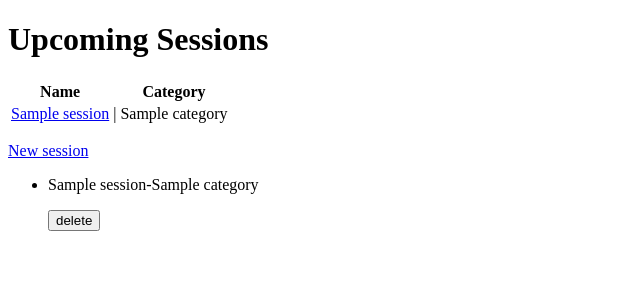
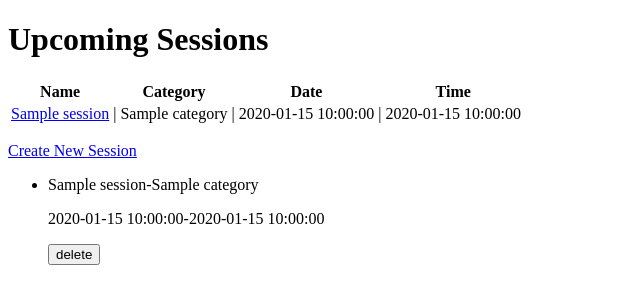
Before and after one commit to nls20/Gym_App_Project, a Flask app: page /sessions in a window 1280 px wide. Shown: the part 70-374 px from the top of the page, without its empty margins (0-640 px from the left). Run offline with Flask 2, Linux system fonts and the light colour scheme; a database or web service that is not in the repository returns one stand-in record (values such as "Sample title"); some libraries are stand-ins or nearby versions.

Commit message:
Added date and time to Sessions

```diff
--- a/console.py
+++ b/console.py
@@ -21,13 +21,13 @@ member_repository.save(member2)
 member3 = Member('Louise Henderson')
 member_repository.save(member3)
 
-session1 = Session('Lower Body', 'Strength')
+session1 = Session('Lower Body', 'Strength', '2021-12-21', '06:00:00')
 session_repository.save(session1)
 
-session2 = Session('Upper Body', 'Strength')
+session2 = Session('Upper Body', 'Strength', '2021-12-21', '06:00:00')
 session_repository.save(session2)
 
-session3 = Session('30 minute HIIT workout', '')
+# session3 = Session('30 minute HIIT workout', 2021-12-21)
 
 booking1 = Booking(member1, session1, 'I have a sore leg')
 booking_repository.save(booking1)
--- a/controllers/session_controller.py
+++ b/controllers/session_controller.py
@@ -25,7 +25,9 @@ def new_session():
 def create_session():
     name = request.form['name']
     category = request.form['category']
-    session = Session(name, category)
+    date = request.form['date']
+    time = request.form['time']
+    session = Session(name, category, date, time)
     session_repository.save(session)
     return redirect("/sessions")
 
--- a/db/gym.sql
+++ b/db/gym.sql
@@ -11,7 +11,9 @@ CREATE TABLE members (
 CREATE TABLE sessions (
     id SERIAL PRIMARY KEY,
     name VARCHAR(255),
-    category VARCHAR(255)
+    category VARCHAR(255),
+    date DATE,
+    time TIME
 );
 
 CREATE TABLE bookings (
--- a/models/session.py
+++ b/models/session.py
@@ -1,6 +1,8 @@
 class Session:
 
-    def __init__(self, name, category, id=None):
+    def __init__(self, name, category, date, time, id=None):
         self.name = name
         self.category = category
+        self.date = date
+        self.time = time
         self.id = id
--- a/repositories/member_repository.py
+++ b/repositories/member_repository.py
@@ -41,7 +41,7 @@ def sessions(member):
     results = run_sql(sql, values)
 
     for row in results:
-        session = Session(row['name'], row['category'], row['id'])
+        session = Session(row['name'], row['category'], row['date'], row['time'], row['id'])
         sessions.append(session)
 
     return sessions
--- a/repositories/session_repository.py
+++ b/repositories/session_repository.py
@@ -3,8 +3,8 @@ from models.session import Session
 from models.member import Member
 
 def save(session):
-    sql = "INSERT INTO sessions(name, category) VALUES ( %s, %s ) RETURNING id"
-    values = [session.name, session.category]
+    sql = "INSERT INTO sessions(name, category, date, time) VALUES ( %s, %s, %s, %s ) RETURNING id"
+    values = [session.name, session.category, session.date, session.time]
     results = run_sql(sql, values)
     session.id = results[0]['id']
     return session
@@ -16,7 +16,7 @@ def select_all():
     results = run_sql(sql)
 
     for row in results:
-        session = Session(row['name'], row['category'], row['id'])
+        session = Session(row['name'], row['category'], row['date'], row['time'], row['id'])
         sessions.append(session)
     return sessions
 
@@ -27,7 +27,7 @@ def select(id):
     result = run_sql(sql, values)[0]
 
     if result is not None:
-        session = Session(result['name'], result['category'], result['id'])
+        session = Session(result['name'], result['category'], result['date'], result['category'], result['id'])
     return session
 
 def delete_all():
--- a/templates/base.html
+++ b/templates/base.html
@@ -18,9 +18,6 @@
             <li>
                 <a href="/bookings">Bookings</a>
             </li>
-            <!-- <li>
-                <a href="/bookings/new">New Bookings</a>
-            </li> -->
         </ul>
     </nav>
     {% block content %}
--- a/templates/members/index.html
+++ b/templates/members/index.html
@@ -15,7 +15,7 @@
 </table>
 <table>
     <p>
-        <a href="/members/new">New Member</a>
+        <a href="/members/new">Add New Member</a>
     </p>
 
     <ul>
--- a/templates/sessions/index.html
+++ b/templates/sessions/index.html
@@ -8,24 +8,33 @@
         <th>Name</th>
         <th></th>
         <th>Category</th>
+        <th></th>
+        <th>Date</th>
+        <th></th>
+        <th>Time</th>
     </tr>
     {% for session in sessions %}
     <tr>
         <td><a href="/sessions/{{ session.id }}"> {{ session.name }}</a></td>
         <td>|</td>
         <td>{{ session.category }}</td>
+        <td>|</td>
+        <td>{{ session.date }}</td>
+        <td>|</td>
+        <td>{{ session.time}}</td>
     </tr>
     {% endfor %}
 </table>
 <table>
     <p>
-        <a href="/sessions/new">New session</a>
+        <a href="/sessions/new">Create New Session</a>
     </p>
 
     <ul>
         {% for session in sessions %}
         <li>
             <p>{{session.name }}-{{session.category}}</p>
+            <p>{{session.date}}-{{session.time}}</p>
 
             <p>
                 <form action="/sessions/{{ session.id }}/delete" method="POST">
```
Also changed, not shown: templates/sessions/new.html (+10 -0 lines).
